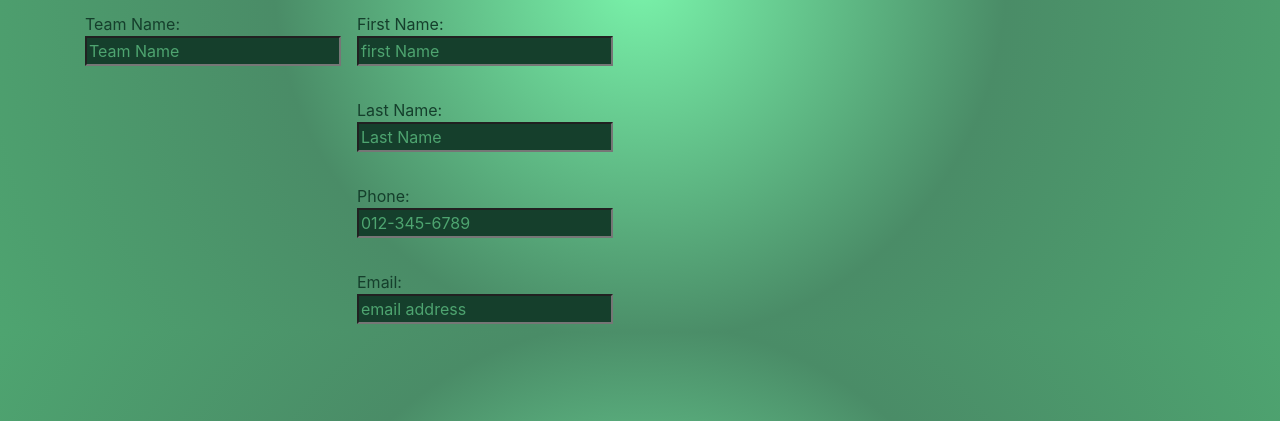
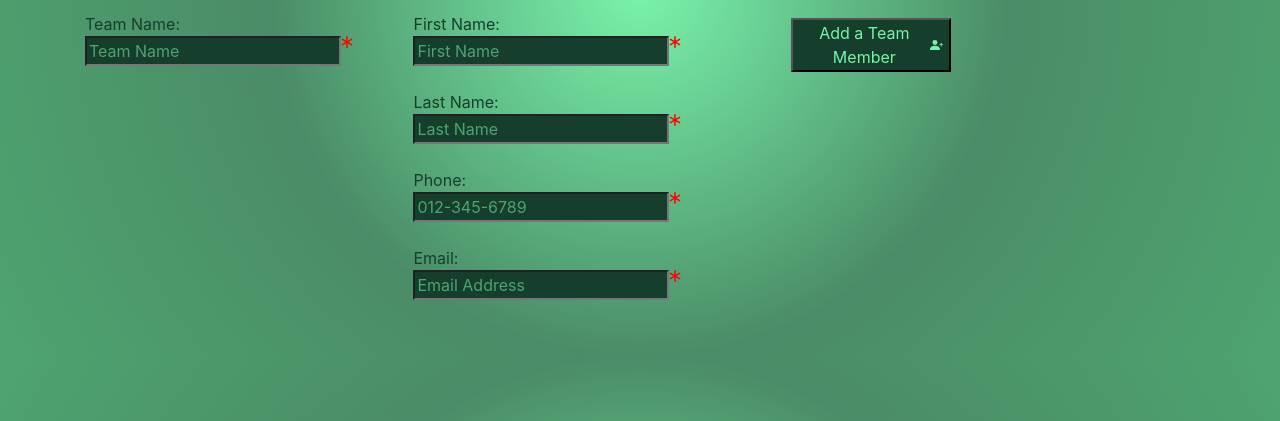
Before and after one commit to KeryLong/CommunityCleanup, a plain HTML site: page volunteerForm.html in a window 1280 px wide. Shown: the part 379-800 px from the top of the page. Drawn offline with nearby package versions, Linux system fonts and the light colour scheme.

Commit message:
added missing files from previous commit

```diff
--- a/script.js
+++ b/script.js
@@ -15,10 +15,17 @@ function addTeamMembers() {
   lastName.setAttribute('class', 'newTeammateLastName');
   appendDiv.appendChild(lastName);
 }
-//   let firstName = document.createElement("input");
+//DONATION DETAILS ONCLICK FUNCTION
+
+function addDonationDetails() {
+  let appendDiv = document.getElementById("addDonationDetailsDiv");
+  let details = document.createElement("textarea");
 
 
-//   firstName.setAttribute('type', 'text');
 
-//   appendDiv.appendChild(firstName);
-//   document.getElementsByTagName("input").placeholder = "Team member first name";
+
+  details.setAttribute('placeholder', 'Add additional details here. ');
+
+  appendDiv.appendChild(details);
+
+}
--- a/styles.css
+++ b/styles.css
@@ -30,6 +30,14 @@ input{
     display: flex;
     color:#7af4ab;
 }
+
+textarea{
+    background-color: #153f2c;
+    height:20em;
+    width:15em;
+    color:#7af4ab;
+
+}
 ::placeholder{
     color:rgb(78,164,112);
     opacity: 1;
@@ -37,14 +45,39 @@ input{
 ::-ms-input-placeholder { /* Microsoft Edge */
     color:rgb(78,164,112);
 }
+#mainBucket{
+    display: flex;
+    flex-direction: column;
+    justify-content: space-between;
+    width: 100%;
+    height: 100%;
+}
 #addMoreTeamButton{
+    display:flex;
+    align-items: center;
     height:auto;
-    width:auto;
+    width:10em;
     background-color: #153f2c;
     color: #7af4ab;
     margin: 1em;
+    margin-top: 63%;
 }
-
+#addMoreDonationDetailsButton{
+    display:flex;
+    align-items: center;
+    height:auto;
+    width: 10em;
+    background-color: #153f2c;
+    color: #7af4ab;
+    margin: 1em;
+    margin-top:81%;
+}
+addTeamButton{
+    display: flex;
+    flex-direction: column;
+    height:100%;
+    width:25%;
+}
 #mainBucket{
     display: flex;
     flex-direction: row;
@@ -73,6 +106,11 @@ input{
     max-width: 30%;
       margin-left:1em;
 }
+
+#businessForm{
+    display:flex;
+    flex-direction: column;
+}
 .newTeammateFirstName{
     margin-top:0.75em;
     margin-bottom: 0.2em;
@@ -85,3 +123,7 @@ input{
     display: flex;
     flex-direction: column;
 }
+.input{
+    display: flex;
+    flex-direction: row;
+}
--- a/volunteerForm.html
+++ b/volunteerForm.html
@@ -1,14 +1,14 @@
 <!DOCTYPE html>
 <html>
 <head>
-    <title>Community Clean Up Home</title>
+    <title>Volunteer for the Community Cleanup Day</title>
     <script src="script.js"></script>
     <link href="https://fonts.googleapis.com/css2?family=Oswald:wght@400;500;700&family=Raleway:wght@400;500;600;900&display=swap" rel="stylesheet">
     <link rel="stylesheet" href="https://cdn.jsdelivr.net/npm/bootstrap@4.5.3/dist/css/bootstrap.min.css" integrity="sha384-TX8t27EcRE3e/ihU7zmQxVncDAy5uIKz4rEkgIXeMed4M0jlfIDPvg6uqKI2xXr2" crossorigin="anonymous">
     <link rel="stylesheet" type="text/css" href="styles.css">
 </head>
 <body>
-    <h1>Volunteer for the  <span id="communityNameHeader" class="placeholder"> Placeholder </span> Community Cleanup Day</h1>
+    <h1>Volunter for the  <span id="communityNameHeader" class="placeholder"> Placeholder </span> Community Cleanup Day</h1>
 
     <div id="cleanupInfo" >
         <p><strong>Date:</strong><span class="placeholder" id="date">placeholder</span></p>
@@ -19,32 +19,43 @@
 
 
         <div id="teamform">
-            <h3>Team information</h3>
+            <h3>Team Information</h3>
             <label for ="teamName">Team Name:
-                <input type="text" placeholder="Team Name" id="teamName" name="teamName" required>
-            </label>
+                <div class= "input"><input  classs="required" type="text" placeholder="Team Name" id="teamName" name="teamName" required>
+            </label><svg width="0.75em" height="0.75em" viewBox="0 0 16 16" class="bi bi-asterisk" fill="red" xmlns="http://www.w3.org/2000/svg">
+                <path fill-rule="evenodd" d="M8 0a1 1 0 0 1 1 1v5.268l4.562-2.634a1 1 0 1 1 1 1.732L10 8l4.562 2.634a1 1 0 1 1-1 1.732L9 9.732V15a1 1 0 1 1-2 0V9.732l-4.562 2.634a1 1 0 1 1-1-1.732L6 8 1.438 5.366a1 1 0 0 1 1-1.732L7 6.268V1a1 1 0 0 1 1-1z"/>
+              </svg></div>
         </div>
 
         <div id="teamCaptainInfo">
             <h3>Team Captain Information</h3>
             <label for ="firstName">First Name:
-                <input type="text" placeholder="first Name" id="captainFirstName" name="fprimaryFirstName" required>
-            </label><br>
+                <div class = "input"><input type="text" placeholder="First Name" id="captainFirstName" name="fprimaryFirstName" required>
+                </label><svg width="0.75em" height="0.75em" viewBox="0 0 16 16" class="bi bi-asterisk" fill="red" xmlns="http://www.w3.org/2000/svg">
+                    <path fill-rule="evenodd" d="M8 0a1 1 0 0 1 1 1v5.268l4.562-2.634a1 1 0 1 1 1 1.732L10 8l4.562 2.634a1 1 0 1 1-1 1.732L9 9.732V15a1 1 0 1 1-2 0V9.732l-4.562 2.634a1 1 0 1 1-1-1.732L6 8 1.438 5.366a1 1 0 0 1 1-1.732L7 6.268V1a1 1 0 0 1 1-1z"/>
+                  </svg></div><br>
 
-            <label for ="LastName">Last Name:
-                <input type="text" placeholder="Last Name" id="CaptainLastName" name="primaryLastName" required>
-            </label><br>
+                  <label for ="CaptainLastName">Last Name:
+                    <div class = "input"><input type="text" placeholder="Last Name" id="CaptainLastName" name="CaptainLastName" required>
+                    </label><svg width="0.75em" height="0.75em" viewBox="0 0 16 16" class="bi bi-asterisk" fill="red" xmlns="http://www.w3.org/2000/svg">
+                        <path fill-rule="evenodd" d="M8 0a1 1 0 0 1 1 1v5.268l4.562-2.634a1 1 0 1 1 1 1.732L10 8l4.562 2.634a1 1 0 1 1-1 1.732L9 9.732V15a1 1 0 1 1-2 0V9.732l-4.562 2.634a1 1 0 1 1-1-1.732L6 8 1.438 5.366a1 1 0 0 1 1-1.732L7 6.268V1a1 1 0 0 1 1-1z"/>
+                      </svg></div><br>
 
-            <label for="phone"> Phone:
-                <input type="tel" id="phone" placeholder="012-345-6789" name="captainPhone" pattern="[0-9]{3}-[0-9]{2}-[0-9]{3}[0-9]{4}">
-            </label><br>
-            <label for ="email">Email:
-                <input type="email" placeholder="email address" name="email" id="CaptainEmail" required>
-            </label>
+            <label for="captainPhone"> Phone:
+                <div class="input"><input type="tel" id="captainPhone" placeholder="012-345-6789" name="captainPhone" pattern="[0-9]{3}-[0-9]{2}-[0-9]{3}[0-9]{4}">
+            </label><svg width="0.75em" height="0.75em" viewBox="0 0 16 16" class="bi bi-asterisk" fill="red" xmlns="http://www.w3.org/2000/svg">
+                <path fill-rule="evenodd" d="M8 0a1 1 0 0 1 1 1v5.268l4.562-2.634a1 1 0 1 1 1 1.732L10 8l4.562 2.634a1 1 0 1 1-1 1.732L9 9.732V15a1 1 0 1 1-2 0V9.732l-4.562 2.634a1 1 0 1 1-1-1.732L6 8 1.438 5.366a1 1 0 0 1 1-1.732L7 6.268V1a1 1 0 0 1 1-1z"/>
+              </svg>
+            </div><br>
+              <label for="captainEmail"> Email:
+                <div class = "input"><input  type="email" id="phone" placeholder="Email Address" name="captainEmail" >
+            </label><svg width="0.75em" height="0.75em" viewBox="0 0 16 16" class="bi bi-asterisk" fill="red" xmlns="http://www.w3.org/2000/svg">
+                <path fill-rule="evenodd" d="M8 0a1 1 0 0 1 1 1v5.268l4.562-2.634a1 1 0 1 1 1 1.732L10 8l4.562 2.634a1 1 0 1 1-1 1.732L9 9.732V15a1 1 0 1 1-2 0V9.732l-4.562 2.634a1 1 0 1 1-1-1.732L6 8 1.438 5.366a1 1 0 0 1 1-1.732L7 6.268V1a1 1 0 0 1 1-1z"/>
+              </svg></div><br>
         </div>
 
         <div id="addTeamButton">
-            <button id="addMoreTeamButton" onclick="addTeamMembers()">Add Team Member <svg width="1em" height="1em" viewBox="0 0 16 16" class="bi bi-person-plus-fill" fill="currentColor" xmlns="http://www.w3.org/2000/svg">
+            <button id="addMoreTeamButton" onclick="addTeamMembers()">Add a Team Member <svg width="1em" height="1em" viewBox="0 0 16 16" class="bi bi-person-plus-fill" fill="currentColor" xmlns="http://www.w3.org/2000/svg">
                 <path fill-rule="evenodd" d="M1 14s-1 0-1-1 1-4 6-4 6 3 6 4-1 1-1 1H1zm5-6a3 3 0 1 0 0-6 3 3 0 0 0 0 6zm7.5-3a.5.5 0 0 1 .5.5V7h1.5a.5.5 0 0 1 0 1H14v1.5a.5.5 0 0 1-1 0V8h-1.5a.5.5 0 0 1 0-1H13V5.5a.5.5 0 0 1 .5-.5z"/>
               </svg></button>
         </div>
```
